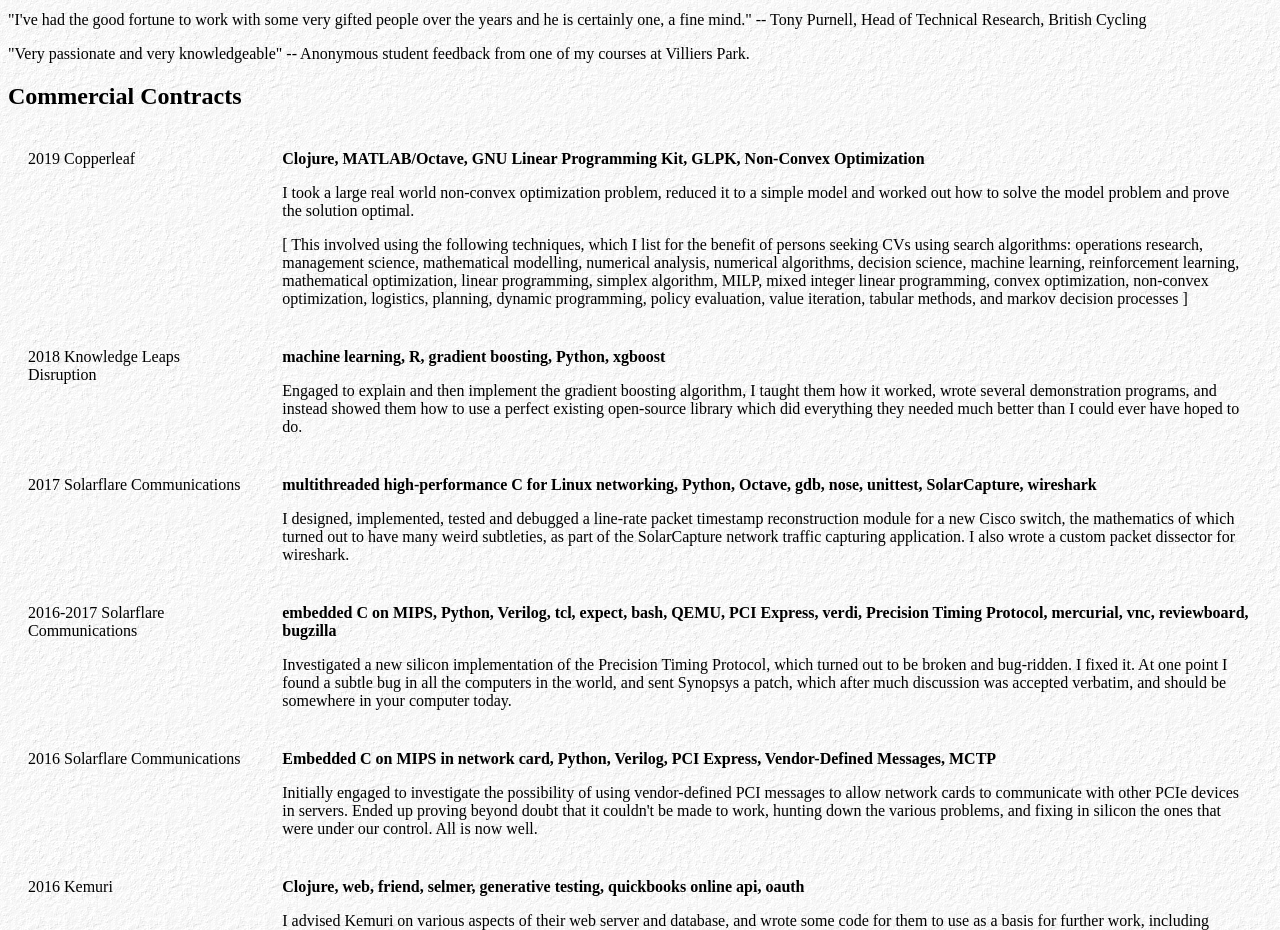
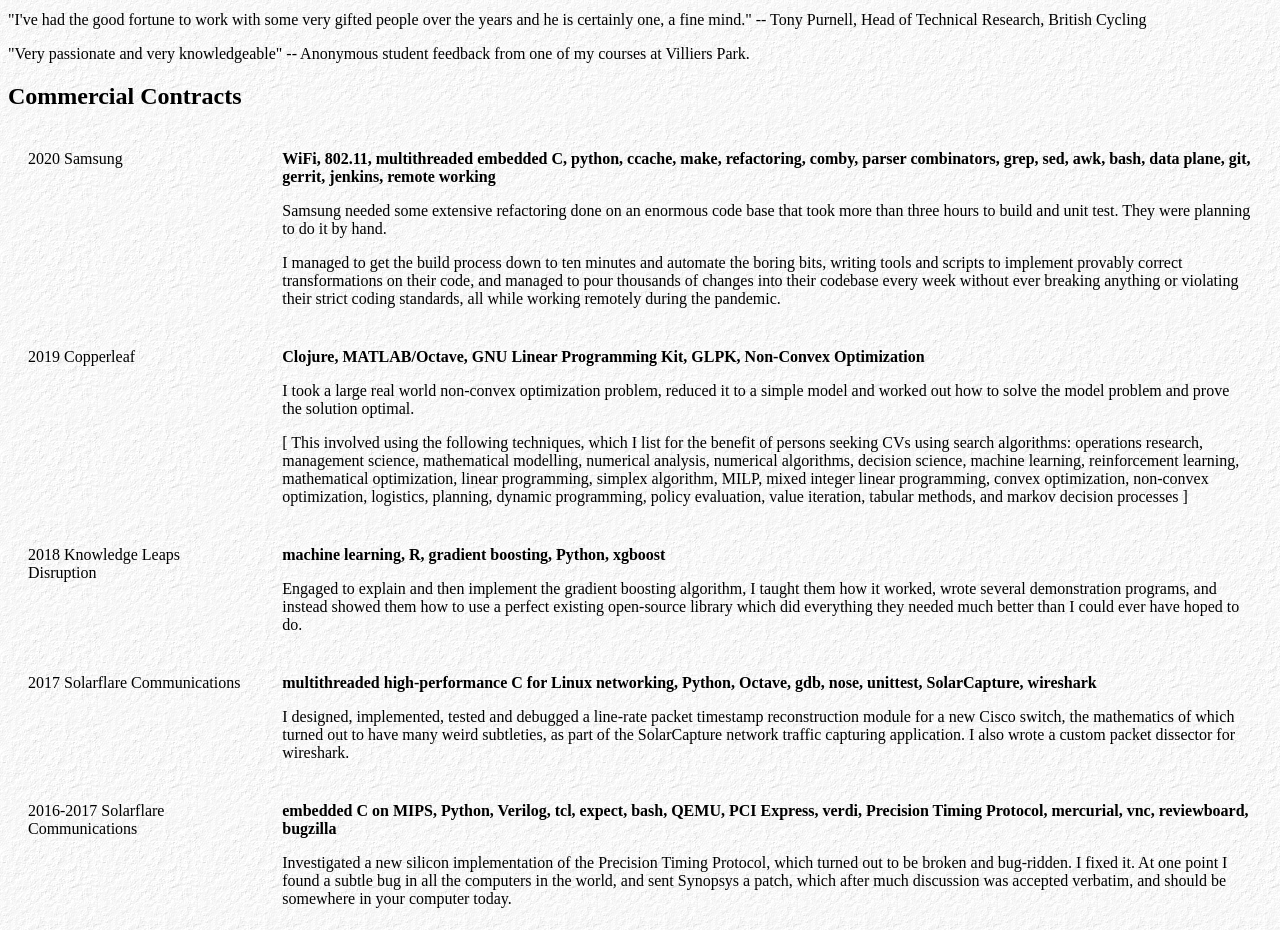
Before and after one commit to johnlawrenceaspden/johnlawrenceaspden.github.io, a plain HTML site: page index.html in a window 1280 px wide. Shown: the part 800-1730 px from the top of the page. Drawn offline with Linux system fonts and the light colour scheme.

Commit message:
add samsung contract

```diff
--- a/index.html
+++ b/index.html
@@ -89,6 +89,18 @@ th, td {
 <table>
   <tbody>
 
+<tr>
+<td>
+  2020 Samsung
+</td>
+<td>
+  <p><b> WiFi, 802.11, multithreaded embedded C, python, ccache, make, refactoring, comby, parser combinators, grep, sed, awk, bash, data plane, git, gerrit, jenkins, remote working </b></p>
+
+  <p> Samsung needed some extensive refactoring done on an enormous code base that took more than three hours to build and unit test. They were planning to do it by hand. </p>
+  <p>I managed to get the build process down to ten minutes and automate the boring bits, writing tools and scripts to implement provably correct transformations on their code, and managed to pour thousands of changes into their codebase every week without ever breaking anything or violating their strict coding standards, all while working remotely during the pandemic. </p>
+
+</td>
+</tr>
 
 
 <tr>
```
